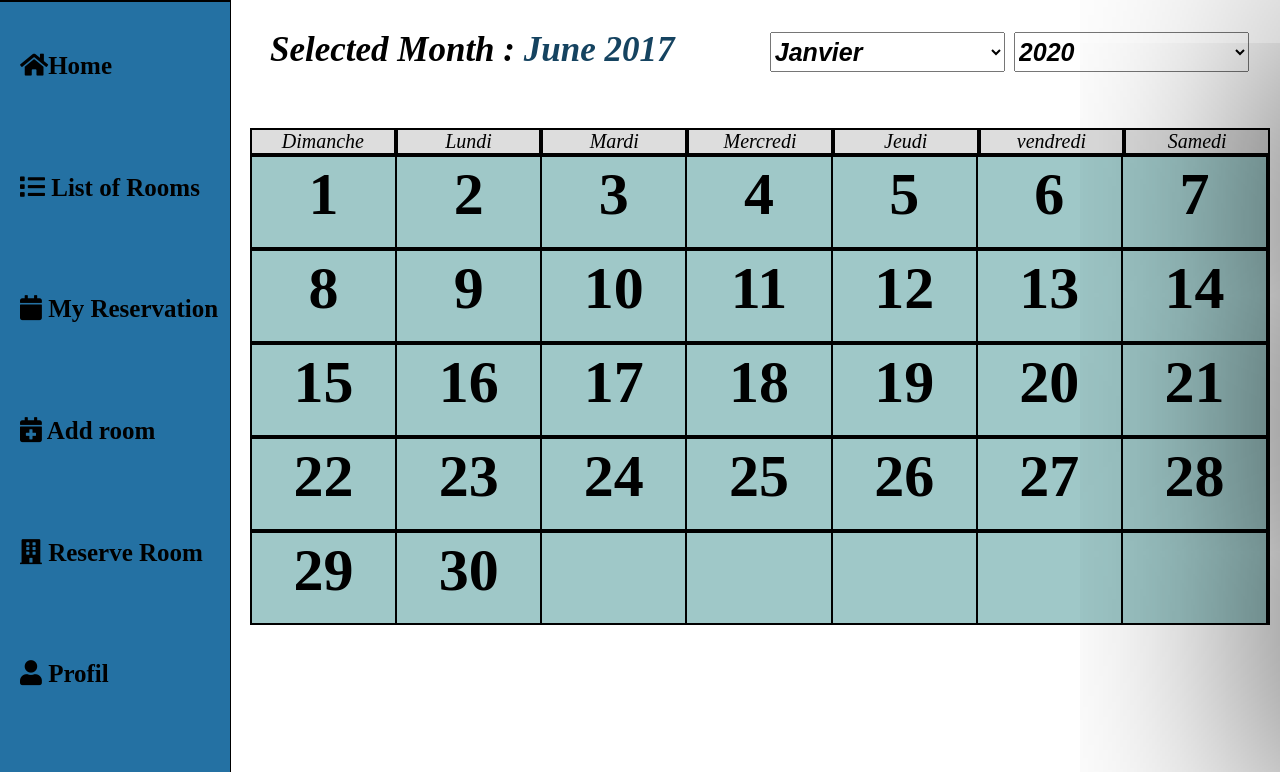
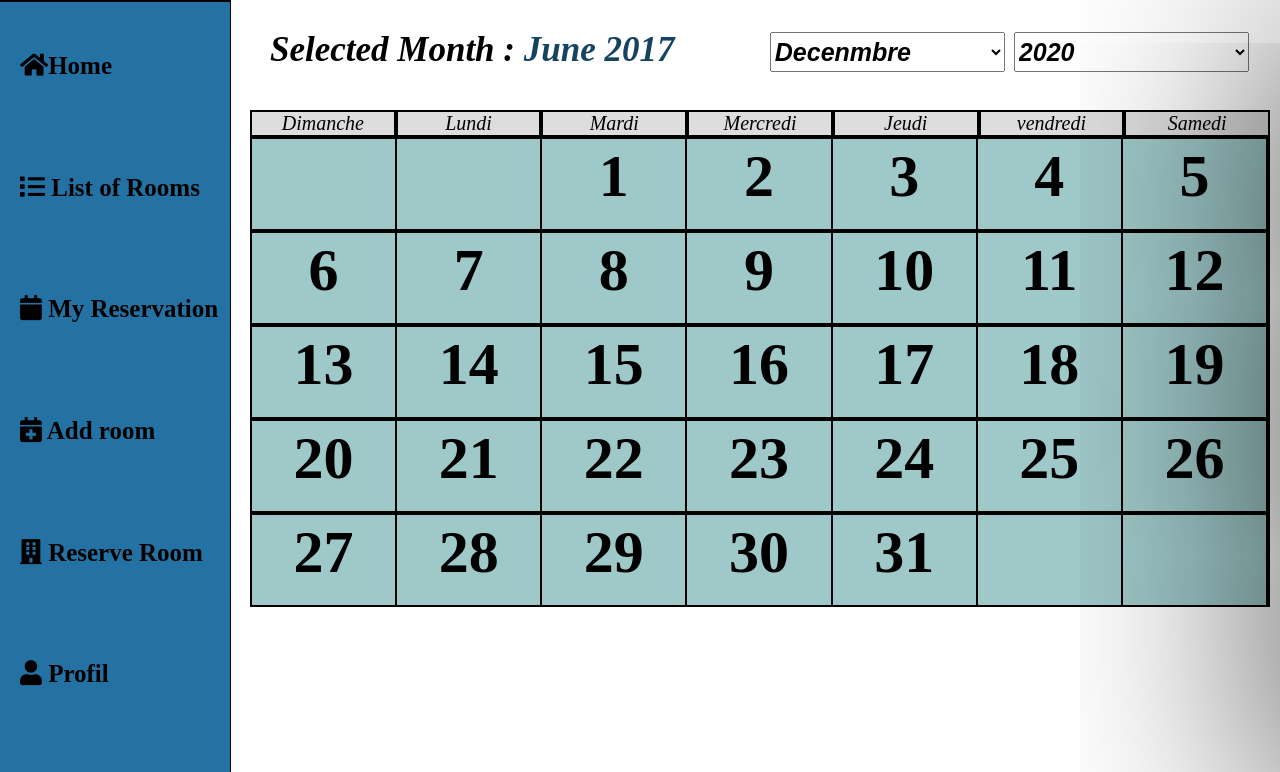
Before and after one commit to HichamOujari/EMIsalle, a plain HTML site: page index.html in a window 1280 px wide. Shown: the part 52-824 px from the top of the page. Drawn offline with Linux system fonts and the light colour scheme.

Commit message:
committed by hicham

```diff
--- a/index.html
+++ b/index.html
@@ -39,17 +39,18 @@
 			</div>
 			<div class="right">
 				<select id="month" class="input inputMonth">
-					<option>Janvier</option>
-					<option>Fevrier</option>
-					<option>Mars</option>
-					<option>Avril</option>
-					<option>Mai</option>
-					<option>Juin</option>
-					<option>juillet</option>
-					<option>Aout</option>
-					<option>Septembre</option>
-					<option>Novembre</option>
-					<option>Decenmbre</option>
+					<option value="1">Janvier</option>
+					<option value="2">Fevrier</option>
+					<option value="3">Mars</option>
+					<option value="4">Avril</option>
+					<option value="5">Mai</option>
+					<option value="6">Juin</option>
+					<option value="7">juillet</option>
+					<option value="8">Aout</option>
+					<option value="9">Octobre</option>
+					<option value="10">Septembre</option>
+					<option value="11">Novembre</option>
+					<option value="12">Decenmbre</option>
 				</select>
 				<select id="years" class="input inputYear">
 					<option value="2020">2020</option>
@@ -66,7 +67,6 @@
 				</select>
 			</div>
 		</div>
-		<br>
 		<div class="calendrier">
 			<div class="Ndays">
 				<p>Dimanche</p>
--- a/main.js
+++ b/main.js
@@ -5,8 +5,6 @@
 for(i=1;i<nbr;i++){
 	document.getElementById("20")
 }*/
-
-
 function day_num(day,month,year){
 	var date =new Date(month+'-'+day+'-'+year);
 	switch(date.toString().split(' ')[0]){
@@ -24,6 +22,9 @@ function day_num(day,month,year){
 function fill(month,year){
 	var start =day_num(1,month,year);
 	var end = new Date(year, month, 0).getDate();
+	for(i=1;i<=35;i++){
+		document.getElementById(i).innerHTML="";
+	}
 	for(i=1;i<=end;i++){
 		//if(i.isOccupe){
 			//document.getElementById(i+start-1).className+=" occuped";
@@ -32,4 +33,20 @@ function fill(month,year){
 	}
 }
 
-fill(11,2020);
+function init(){
+	var d = new Date();
+
+	var ele =document.getElementById("month");
+	ele.value=d.getMonth()+1;
+	ele.addEventListener("change",(e)=>{
+		fill(parseInt(e.target.value),parseInt(document.getElementById("years").value));
+	})
+	ele=document.getElementById("years");
+	ele.addEventListener("change",(e)=>{
+		fill(parseInt(document.getElementById("month").value),parseInt(e.target.value));
+	})
+	ele.value=d.getFullYear();
+	fill(d.getMonth()+1,d.getFullYear());
+}
+
+init();
```
